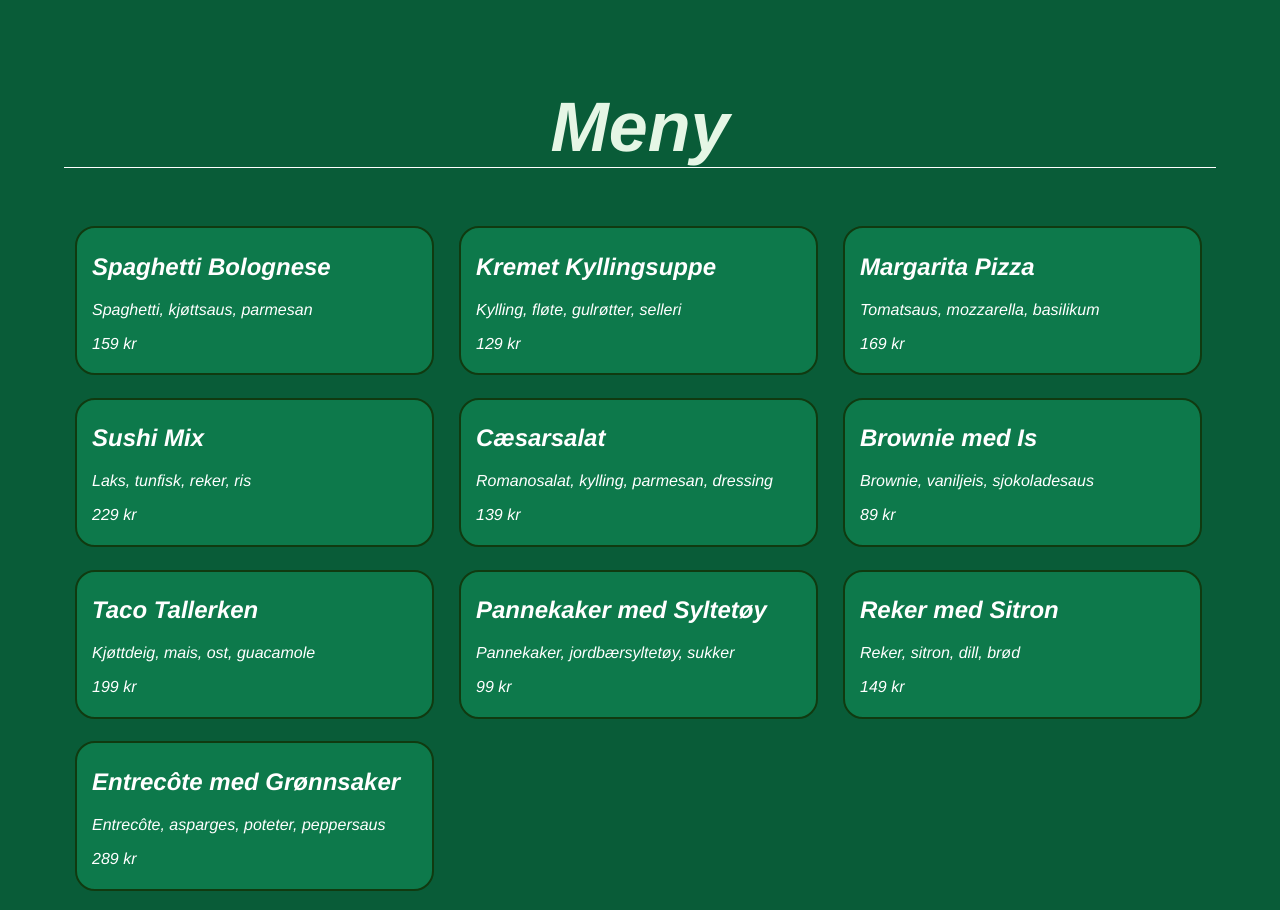
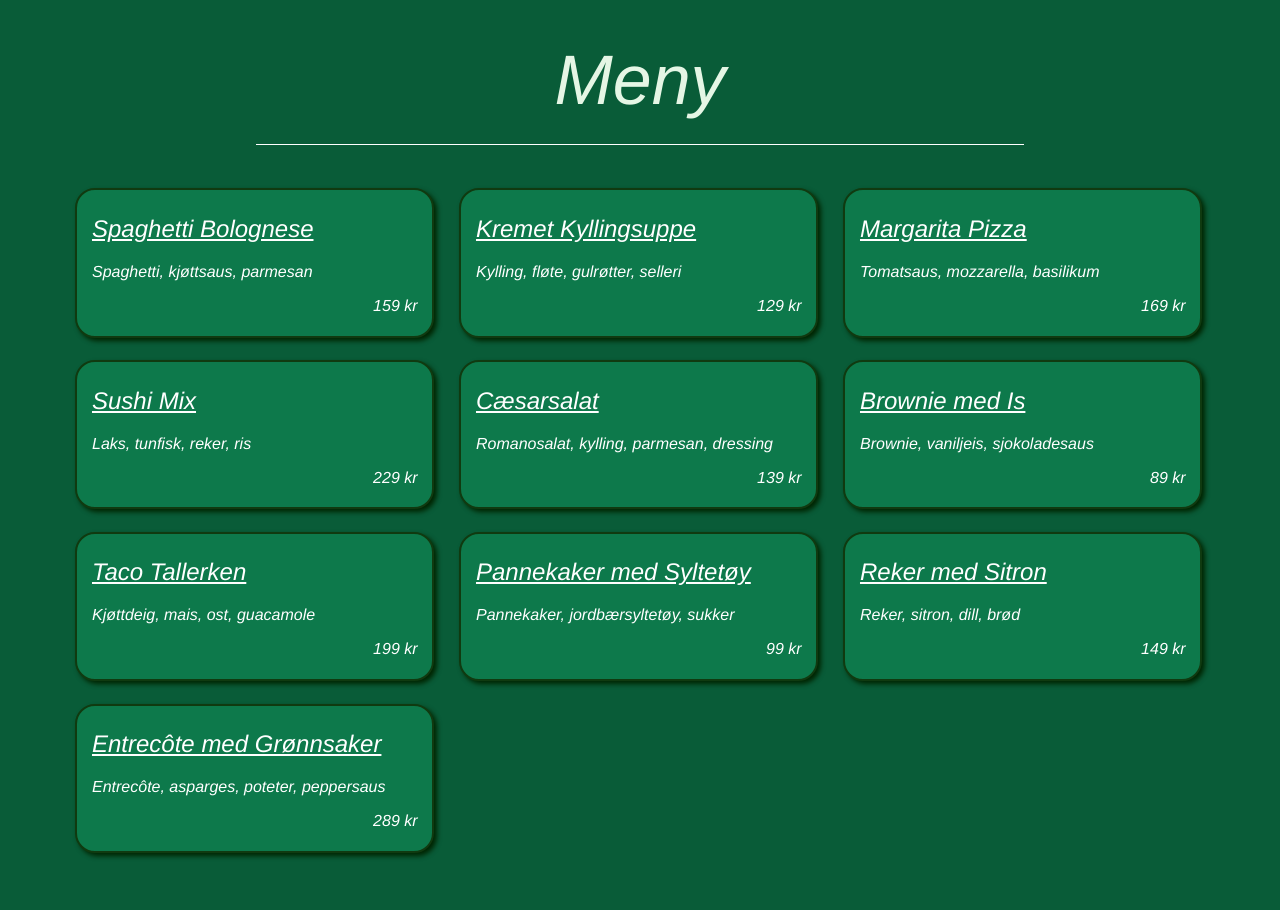
Before and after one commit to koderph0526-coder/reactTask_RestaurantMenu, a React (Vite) app in the folder vite-project/: page / in a window 1280 px wide. After the commit the page ends 872 px from the top, so only its background shows below. Built offline with nearby package versions, Linux system fonts and the light colour scheme.

Commit message:
noteAndMinorCss

```diff
--- a/vite-project/src/App.css
+++ b/vite-project/src/App.css
@@ -7,10 +7,12 @@
 }
 
 @media (min-width: 1020px) {
-  h1 {
+  /* h1 {
+    text-align: center;
+    margin: 0 auto;
     display: inline-block;
-    width: 100%;
-  }
+    width: 60;
+  } */
   .grid {
     display: grid;
     grid-template-columns: repeat(3, 1fr);
--- a/vite-project/src/components/Dish.module.css
+++ b/vite-project/src/components/Dish.module.css
@@ -6,10 +6,12 @@
   color: white; /*testing here to keep an eye on changes, move to global when done*/
   padding: 0.3rem;
   margin: 0.7rem;
+  box-shadow: 3px 3px 5px rgb(0, 36, 0);
 }
 
 .card > h2,
 p {
+  font-weight: 100;
   margin-left: 10px;
   padding: 0;
 }
--- a/vite-project/src/components/DishLogic.jsx
+++ b/vite-project/src/components/DishLogic.jsx
@@ -15,7 +15,7 @@ export default function Dish({ title, ingredients, price }) {
         {/*adding some temp style to be able to see if I connect it properly*/}
         <h2>{title}</h2>
         <p>{ingredients}</p>
-        <p>{price}</p>
+        <p className="price">{price}</p>
       </div>
     </>
   );
--- a/vite-project/src/global.css
+++ b/vite-project/src/global.css
@@ -15,12 +15,29 @@ body {
   color: #e5f6e5; /* different color to check for */
 }
 
+h1 {
+  font-size: 45px;
+  font-weight: 50;
+}
+
+h2 {
+  /* text-decoration: underline; */
+  text-decoration-line: underline;
+}
+
+.price {
+  text-align: right;
+  padding-right: 10px;
+}
+
 #root {
   display: flex;
   flex-direction: column;
   margin: 0 auto;
   /* text-align: center;*/
 }
+
+/* add media query for tablet as well! */
 
 @media (min-width: 1020px) {
   #root {
@@ -29,8 +46,14 @@ body {
   }
 
   h1 {
+    width: 60vw;
+    text-align: center;
+    text-align: center;
+    margin: 0 auto;
     font-size: 70px;
     border-bottom: 1px solid white;
+    padding-bottom: 1.5rem;
+    margin-bottom: 2rem;
   }
 
   /* body {
```
Also changed, not shown: 1 other file (tests, documents, lock files or other folders).
